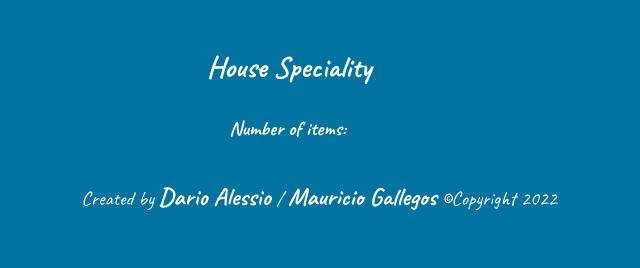
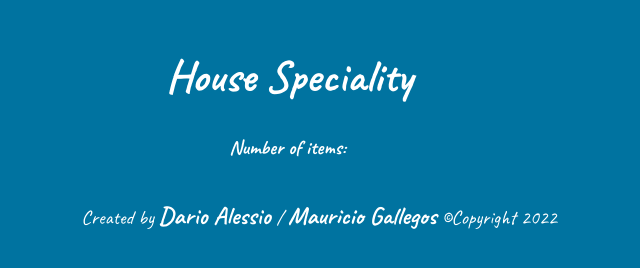
Before and after one commit to DarioAlessioR/JS-Capstone, a website built with webpack: page src/index.html in a window 1280 px wide. Shown: the whole page, without its empty margins (321-961 px from the left). Built offline with nearby package versions, Linux system fonts and the light colour scheme; no server answers.

Commit message:
Change font size of logo title

```diff
--- a/src/style.css
+++ b/src/style.css
@@ -74,7 +74,7 @@ header {
 
 .logo {
   color: #fff;
-  font-size: 3rem;
+  font-size: 4.5rem;
   font-weight: 700;
 }
 
```
